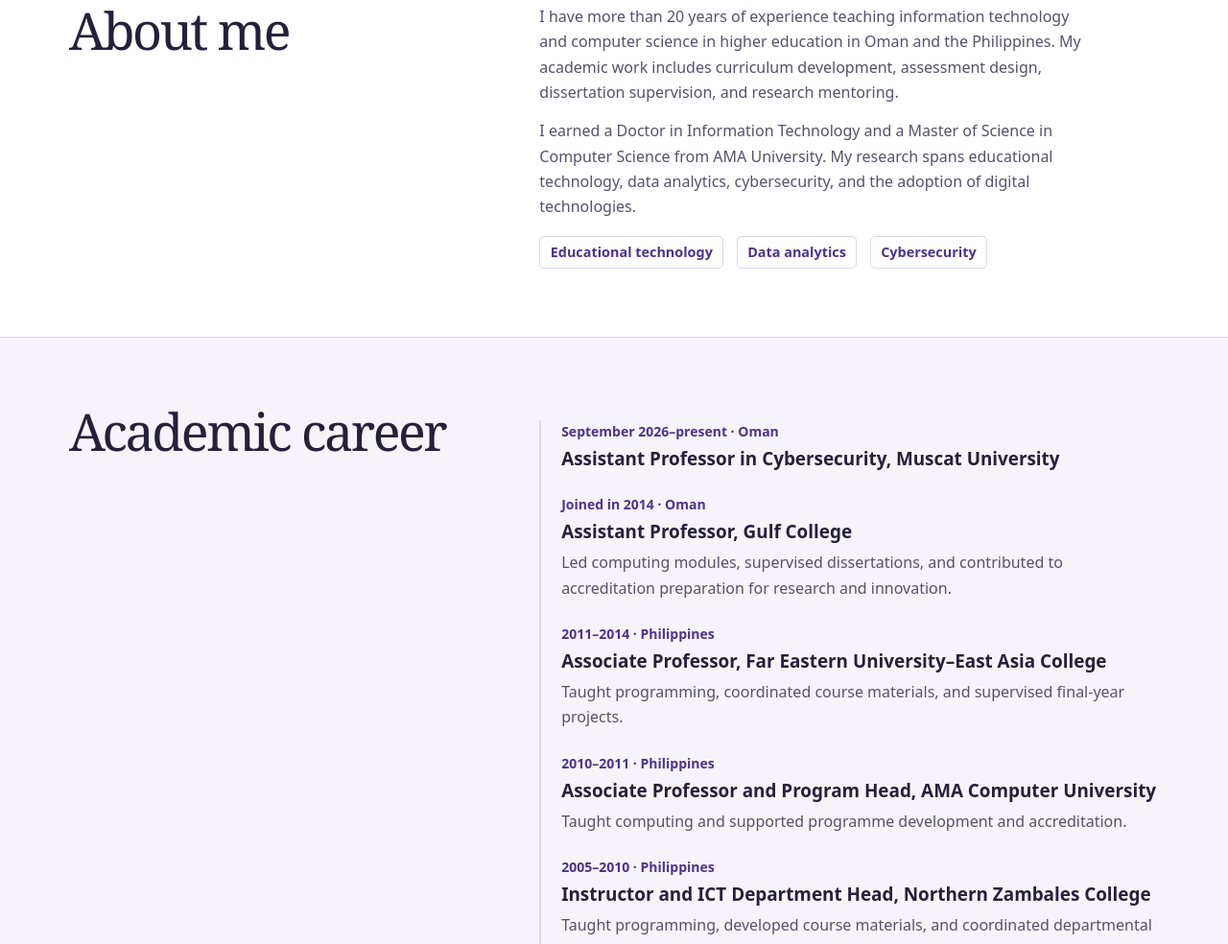
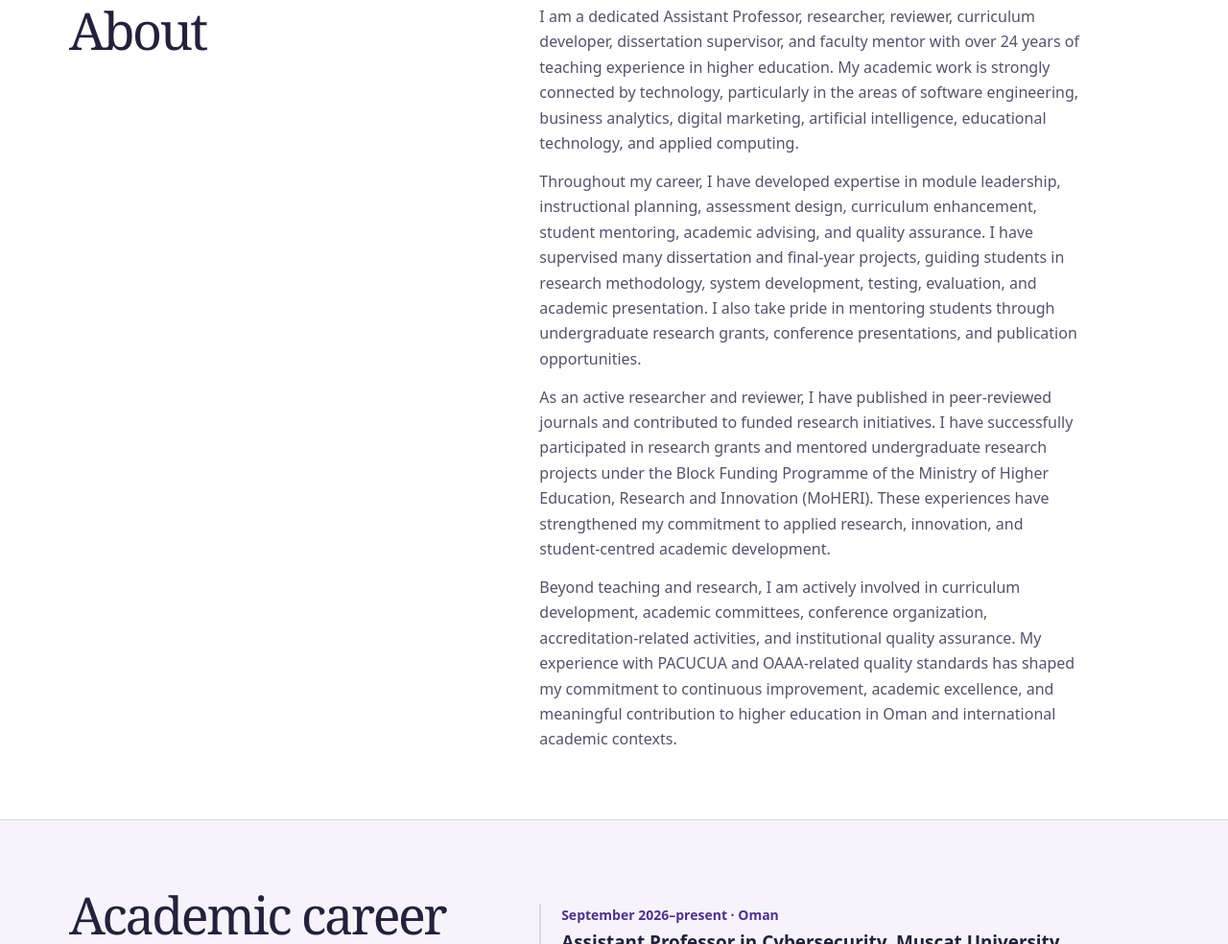
Before and after one commit to smdomingo/portfolio, a plain HTML site: page index.html in a window 1280 px wide. Shown: the part 757-1741 px from the top of the page at 96% size. Drawn offline with Linux system fonts and the light colour scheme.

Commit message:
Use supplied About biography

```diff
--- a/index.html
+++ b/index.html
@@ -5,7 +5,7 @@
   <meta name="viewport" content="width=device-width, initial-scale=1">
   <meta name="description" content="Dr. Salvacion Mata-Domingo, Assistant Professor in Cybersecurity at Muscat University. Explore her academic career, publications, research, and student mentoring.">
   <title>Dr. Salvacion Mata-Domingo | Academic Portfolio</title>
-  <link rel="stylesheet" href="styles.css?v=4">
+  <link rel="stylesheet" href="styles.css?v=5">
 </head>
 <body id="top">
   <a class="skip-link" href="#main">Skip to content</a>
@@ -44,15 +44,12 @@
     </section>
 
     <section class="section container split" id="about" aria-labelledby="about-title">
-      <h2 id="about-title">About me</h2>
+      <h2 id="about-title">About</h2>
       <div class="prose">
-        <p>I have more than 20 years of experience teaching information technology and computer science in higher education in Oman and the Philippines. My academic work includes curriculum development, assessment design, dissertation supervision, and research mentoring.</p>
-        <p>I earned a Doctor in Information Technology and a Master of Science in Computer Science from AMA University. My research spans educational technology, data analytics, cybersecurity, and the adoption of digital technologies.</p>
-        <ul class="topics" aria-label="Research interests">
-          <li>Educational technology</li>
-          <li>Data analytics</li>
-          <li>Cybersecurity</li>
-        </ul>
+        <p>I am a dedicated Assistant Professor, researcher, reviewer, curriculum developer, dissertation supervisor, and faculty mentor with over 24 years of teaching experience in higher education. My academic work is strongly connected by technology, particularly in the areas of software engineering, business analytics, digital marketing, artificial intelligence, educational technology, and applied computing.</p>
+        <p>Throughout my career, I have developed expertise in module leadership, instructional planning, assessment design, curriculum enhancement, student mentoring, academic advising, and quality assurance. I have supervised many dissertation and final-year projects, guiding students in research methodology, system development, testing, evaluation, and academic presentation. I also take pride in mentoring students through undergraduate research grants, conference presentations, and publication opportunities.</p>
+        <p>As an active researcher and reviewer, I have published in peer-reviewed journals and contributed to funded research initiatives. I have successfully participated in research grants and mentored undergraduate research projects under the Block Funding Programme of the Ministry of Higher Education, Research and Innovation (MoHERI). These experiences have strengthened my commitment to applied research, innovation, and student-centred academic development.</p>
+        <p>Beyond teaching and research, I am actively involved in curriculum development, academic committees, conference organization, accreditation-related activities, and institutional quality assurance. My experience with PACUCUA and OAAA-related quality standards has shaped my commitment to continuous improvement, academic excellence, and meaningful contribution to higher education in Oman and international academic contexts.</p>
       </div>
     </section>
 
--- a/styles.css
+++ b/styles.css
@@ -60,8 +60,7 @@ h2 { font-size: clamp(2.05rem, 4.2vw, 3.45rem); line-height: 1.05; }
 .split { display: grid; grid-template-columns: minmax(12rem, .9fr) minmax(0, 1.45fr); align-items: start; gap: 1rem clamp(2rem, 7vw, 6rem); }
 .prose p { max-width: 62ch; color: var(--muted); }
 .prose p + p { margin-top: .85rem; }
-.topics, .profile-links { display: flex; flex-wrap: wrap; gap: .6rem .85rem; margin-top: 1.05rem; list-style: none; }
-.topics li { padding: .28rem .65rem; border: 1px solid var(--line); border-radius: .3rem; color: var(--accent); font-size: .9rem; font-weight: 580; }
+.profile-links { display: flex; flex-wrap: wrap; gap: .6rem .85rem; margin-top: 1.05rem; list-style: none; }
 .career-list { list-style: none; border-left: 2px solid var(--line); padding-left: 1.3rem; }
 .career-list li { padding-bottom: 1.45rem; }
 .career-list li:last-child { padding-bottom: 0; }
```
